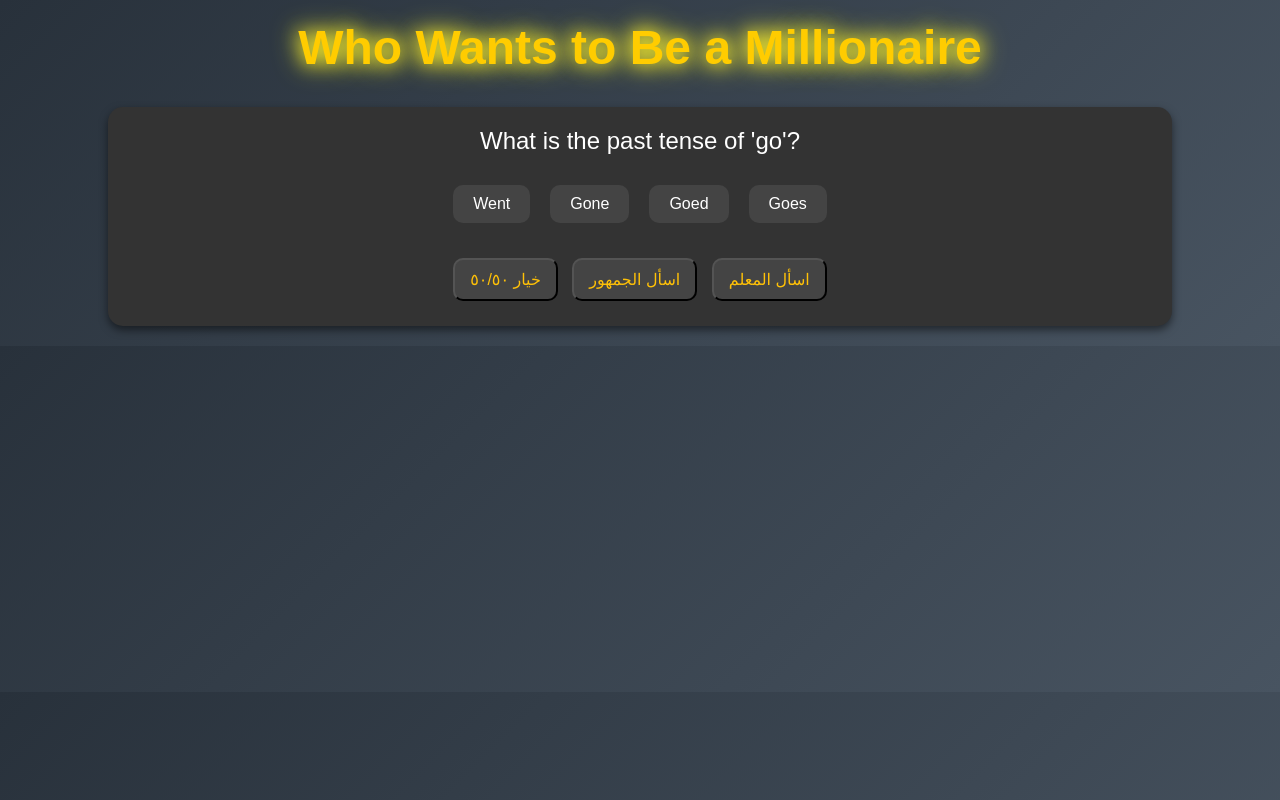
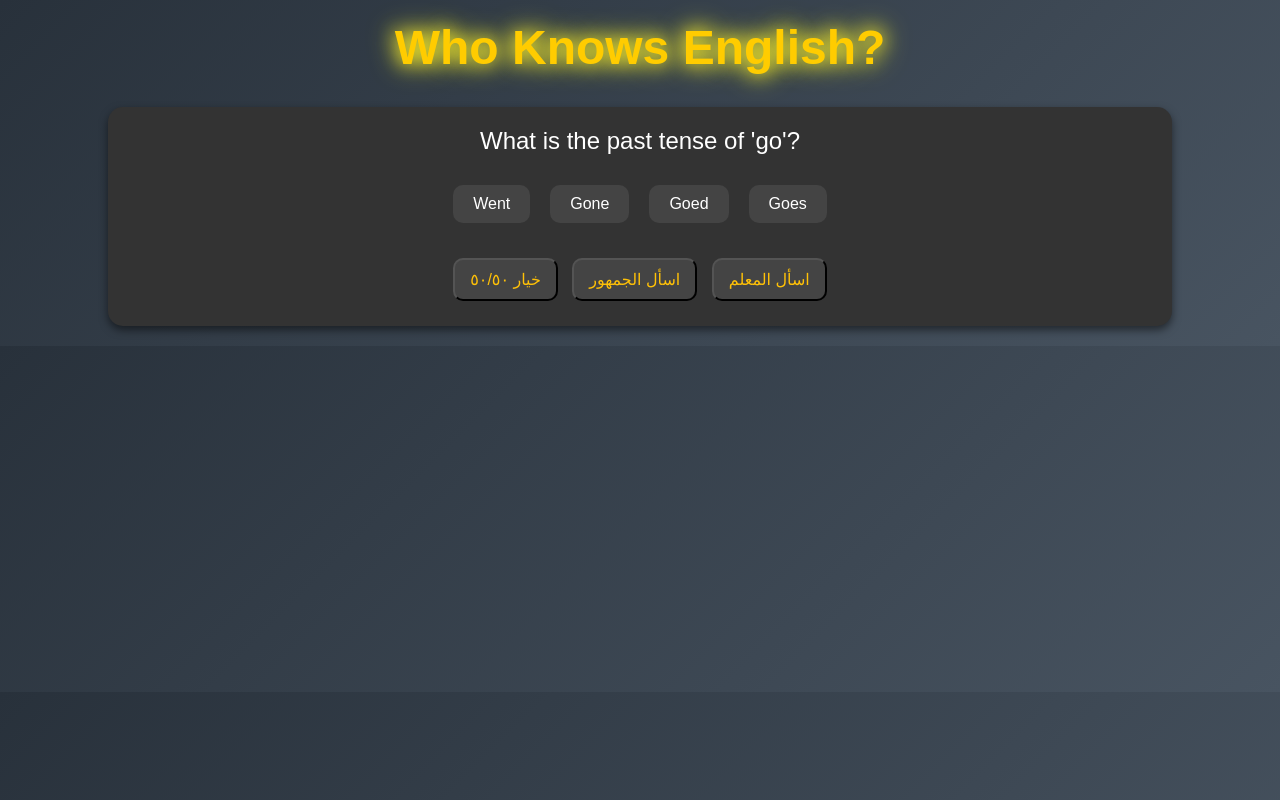
Before and after one commit to WARDGOGG/Millionare-game, a plain HTML site: page index.html in a window 1280 px wide. Drawn offline with Linux system fonts and the light colour scheme.

Commit message:
Who Knows English?

```diff
--- a/index.html
+++ b/index.html
@@ -3,7 +3,7 @@
 <head>
     <meta charset="UTF-8">
     <meta name="viewport" content="width=device-width, initial-scale=1.0">
-    <title>Who Wants to Be a Millionaire</title>
+    <title>Who Knows English?</title>
     <style>
         body {
             margin: 0;
@@ -99,7 +99,7 @@
     </style>
 </head>
 <body>
-    <h1>Who Wants to Be a Millionaire</h1>
+    <h1>Who Knows English?</h1>
     <div id="game-container">
         <div id="question"></div>
         <div id="answers"></div>
```
